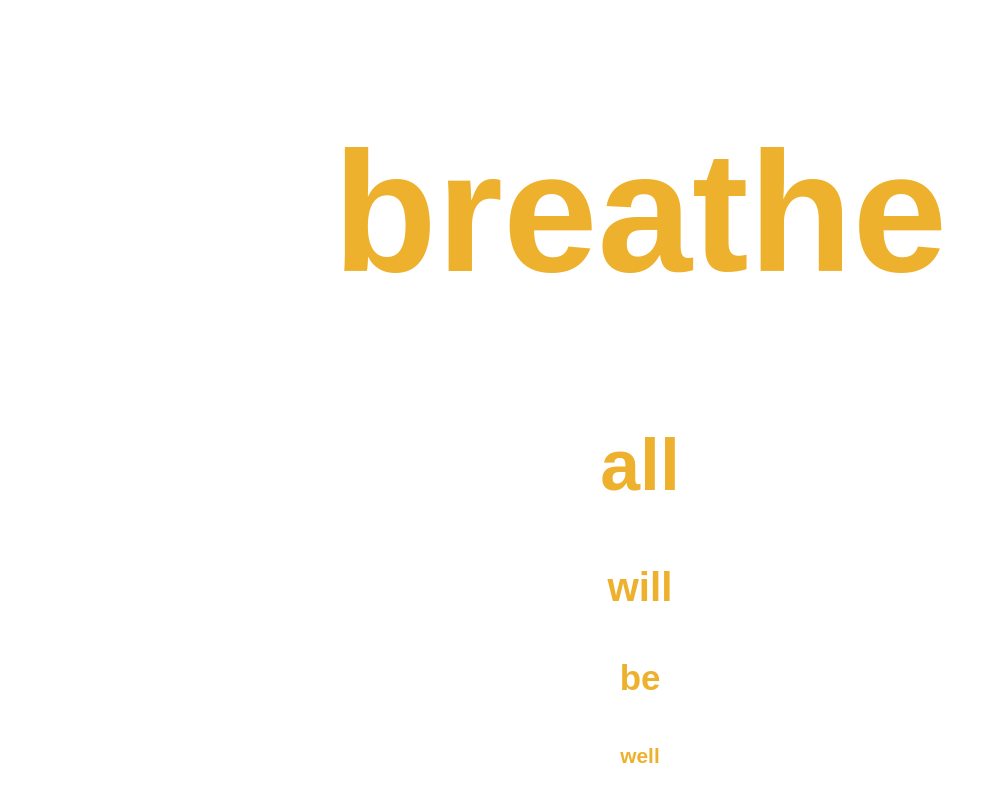
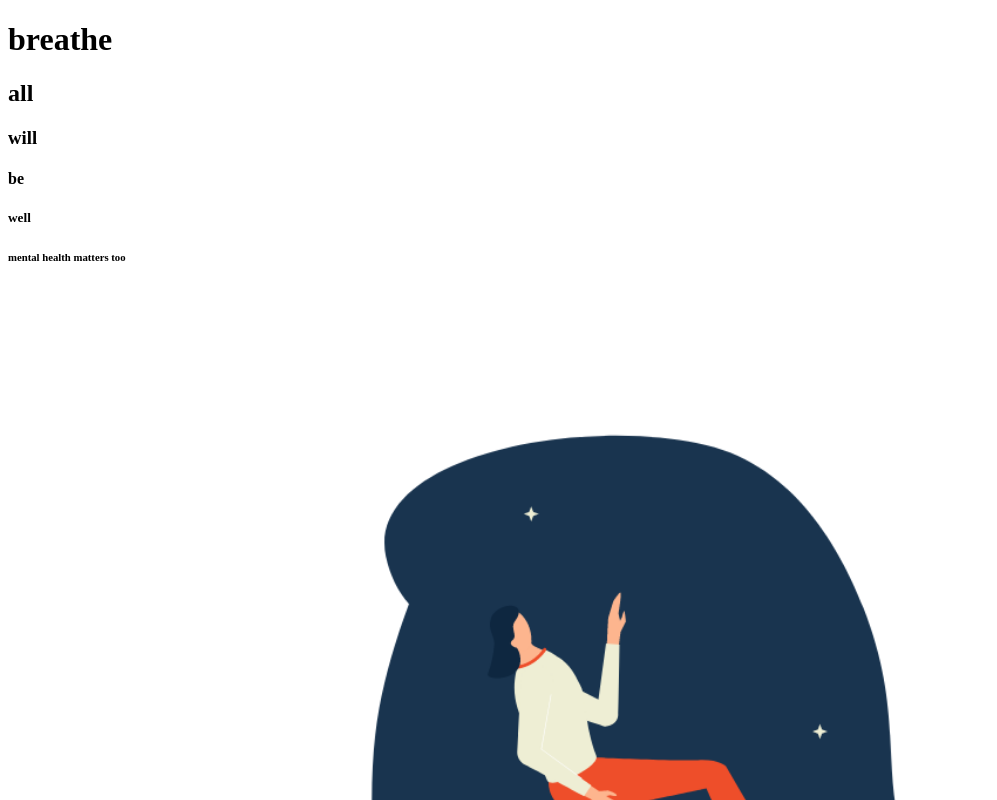
Before and after one commit to norianneenero/Typography2, a plain HTML site: page index.html in a window 1280 px wide. Shown: the top 800 px of the page, without its empty margins (0-997 px from the left). Drawn offline with Linux system fonts and the light colour scheme.

Commit message:
Update index.html

```diff
--- a/index.html
+++ b/index.html
@@ -1,52 +1,11 @@
 <!DOCTYPE html>
 <html>
   <head>
-    <title> breathe </title>
-    <meta charset="utf-8">
-   <style>
-     h1 {
-       color: #EDB12D;
-       font-family: Kollektif, sans-serif;
-       font-size: 170px;
-       text-align: center;
-     }
-      h2 {
-       color: #EDB12D;
-       font-family: Kollektif, sans-serif;
-       font-size: 71.53px;
-       text-align: center;
-     }
-      h3 {
-       color: #EDB12D;
-       font-family: Kollektif, sans-serif;
-       font-size: 40.26px;
-       text-align: center;
-     }
-      h4 {
-       color: #EDB12D;
-       font-family: Kollektif, sans-serif;
-       font-size: 34.88px;
-       text-align: center;
-     }
-      h5 {
-       color: #EDB12D;
-       font-family: Kollektif, sans-serif;
-       font-size: 20.84px;
-       text-align: center;
-     }
-     img {
-       display: block;
-       margin-left: auto;
-       margin-right: auto;
-     }
-     h6 {
-       color: #EDB12D;
-       font-family: Kollektif, sans-serif;
-       font-size: 18.82px;
-       text-align: center;
-     }
-    </style>
+    <meta charset="UTF-8">
+    <title> Breathe </title>
+    <link rel='stylesheet' href="typography2styles.css' type='text/css>
   </head>
+
 <body>
   <h1> breathe </h1>
   <h2> all </h1>
```
